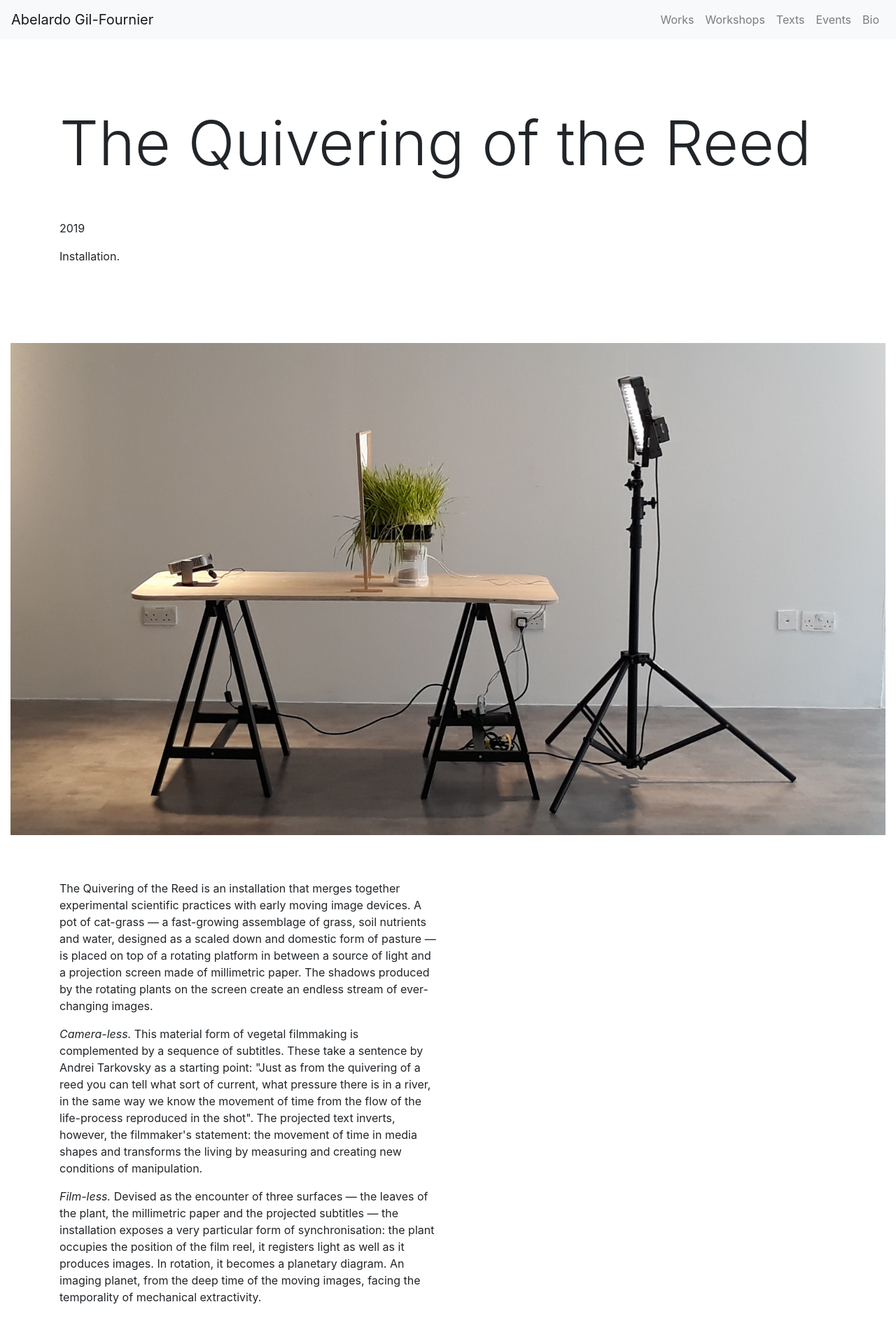
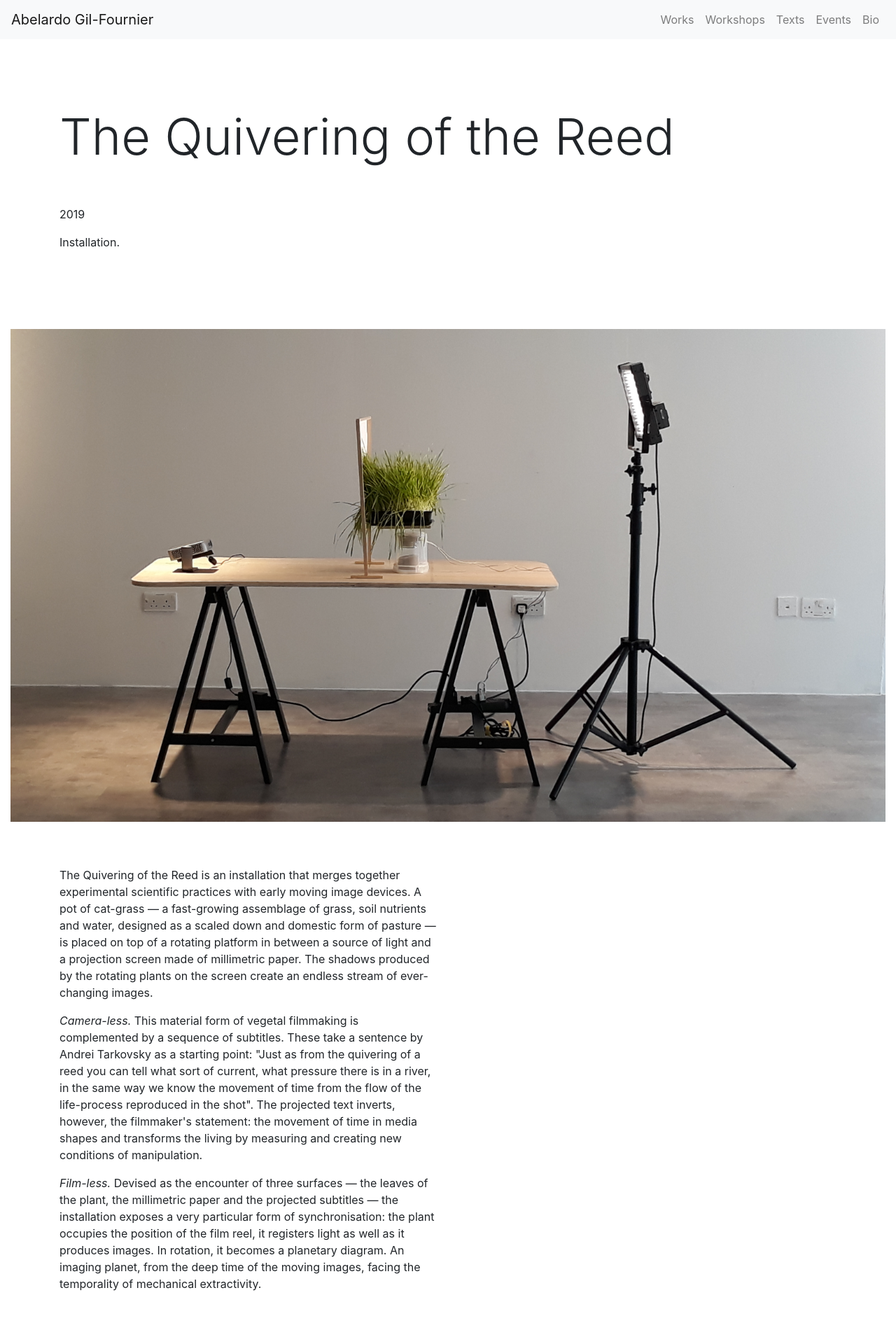
Before and after one commit to agfournier/agfournier.github.io, a Jekyll site: the page built from quivering.md, in a window 1280 px wide. Shown: the top 1920 px of the page at 70% size. Built offline with Jekyll 4.4.1, drawn with Linux system fonts in a browser that asks for light colours; our own code applies the rules of GitHub Pages for plain Markdown files; grey boxes are pictures that could not be loaded.

Commit message:
Add files via upload

```diff
--- a/_layouts/default.html
+++ b/_layouts/default.html
@@ -33,7 +33,7 @@
 <article>
 
 <section id="titulo" class="container py-5">
-   <h1 class="display-2 py-5">{{page.title}}</h1>
+   <h1 class="display-3 py-5">{{page.title}}</h1>
     <p>{{page.year}}</p>
     <p>{{page.media}}</p>
 </section>
```
